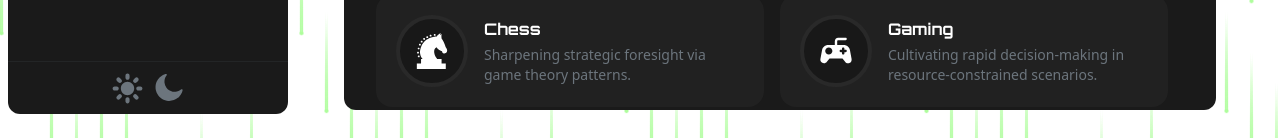
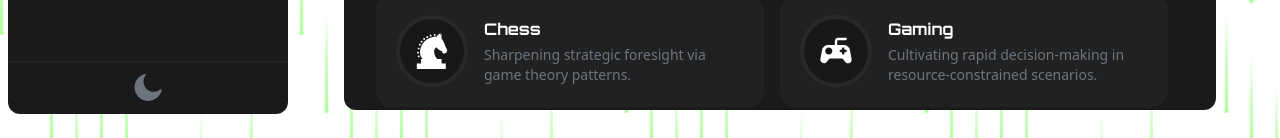
Before and after one commit to lmabaso/myprofile, a React (Vite) app: page /myprofile/About in a window 1280 px wide. Shown: the part 662-800 px from the top of the page. Built offline with nearby package versions, Linux system fonts and the light colour scheme; the HTML template or start-up script is replaced by a standard one.

Commit message:
Added theme toggle button

```diff
--- a/src/components/buttons/ThemeButton.jsx
+++ b/src/components/buttons/ThemeButton.jsx
@@ -1,12 +1,27 @@
-import React from 'react';
+import React, { useEffect, useState } from 'react';
 import IconContainer from "../icons/IconContainer";
 
 const ThemeButton = () => {
+  const [isDarkMode, setIsDarkMode] = useState(() => {
+    const savedTheme = localStorage.getItem('theme');
+    return savedTheme ? savedTheme === 'dark' : window.matchMedia('(prefers-color-scheme: dark)').matches
+  });
+
+  useEffect(() => {
+    document.documentElement.setAttribute('data-theme', isDarkMode ? 'dark' : 'light')
+    localStorage.setItem('theme', isDarkMode ? 'dark' : 'light');
+  }, [isDarkMode]);
+
+  const toggleTheme = () => {
+    setIsDarkMode(!isDarkMode)
+  };
+
   return (
-    <>
-    <IconContainer name='Sun'   className="w-9 h-9 fill-[#6c757d] hover:fill-[#aefd9c]" />
-    <IconContainer name='Moon'  className="w-9 h-9 fill-[#6c757d] p-1 hover:fill-[#aefd9c]"/>
-    </>
+    <button  onClick={toggleTheme} >
+      {isDarkMode ?
+        <IconContainer name='Sun'   className="w-9 h-9 fill-[#6c757d] hover:fill-[#aefd9c]"/> :
+        <IconContainer name='Moon'  className="w-9 h-9 fill-[#6c757d] hover:fill-[#aefd9c] p-1"/>}
+    </button>
   )
 }
 
```
